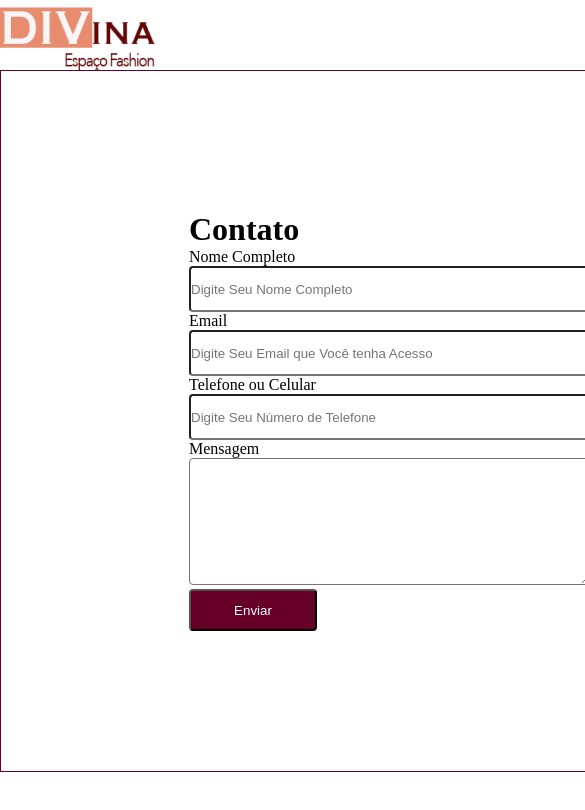
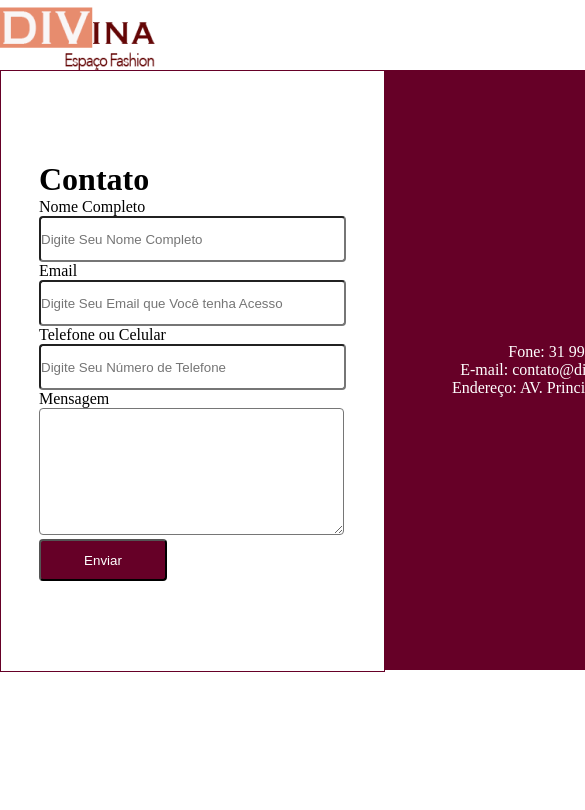
Before and after one commit to ProgrammerEspiffy/HCCChallenge, a plain HTML site: page Contato.html in a window 390 px wide. Shown: the top 810 px of the page, 585 px wide, since content can reach past the window. Drawn offline with Linux system fonts and the light colour scheme.

Commit message:
Mobile And Tablet Update

```diff
--- a/Contato.html
+++ b/Contato.html
@@ -1,5 +1,6 @@
 <!DOCTYPE html>
 <html lang="pt-br">
+
 <head>
     <meta charset="UTF-8">
     <meta http-equiv="X-UA-Compatible" content="IE=edge">
@@ -7,15 +8,19 @@
     <title>Contato Divino</title>
 
     <link rel="stylesheet" href="Estitato.css">
+    <link rel="stylesheet" href="Resposividade_2.css">
 </head>
+
 <body>
+    <!-- Cabeçalho -->
     <nav>
         <img class="Logo" src="src/logo1.png" alt="Divina O Espaço da moda">
-        <div  class="menu">
+        <div class="menu">
             <a href="index.html" class="Navegacão">Home</a>
             <a href="Contato.html" class="Navegacão">Contato</a>
         </div>
     </nav>
+    <!-- principal -->
     <main>
         <div class="Dados">
             <form>
@@ -40,12 +45,13 @@
                 <button type="submit">Enviar</button>
             </form>
 
+            <!--  -->
         </div>
         <div class="Contato-Separardo">
             <p>
                 Fone: 31 99999 9666
                 <br>
-                    E-mail:             contato@divinafashion.com
+                E-mail: contato@divinafashion.com
                 <br>
                 Endereço: AV. Principal, 123 . BH/MG
             </p>
@@ -53,4 +59,5 @@
     </main>
 
 </body>
+
 </html>
--- a/Estilo.css
+++ b/Estilo.css
@@ -61,6 +61,8 @@ button{
     border-radius: 4px;
 }
 footer{
+    position: relative;
+    margin-top: 40px;
     background-color: #660027;
     margin-bottom: 20px;
 }
--- /dev/null
+++ b/Responsividade_1.css
@@ -0,0 +1,76 @@
+/* Celular */
+
+@media(max-width: 600px){
+    nav, nav .menu{
+        width: 600px;
+        display: flex;
+        justify-content: center;
+        flex-wrap: wrap;
+        align-content: center;
+    }
+
+    main{
+        width: 600px;
+        margin: auto;
+        display: flex;
+        flex-direction: column;
+        flex-wrap: wrap;
+        align-content: center;
+    }
+
+    .Banner{
+        display: none;
+    }
+
+    .Text{
+        width: 320px;
+    }
+
+    .Cards{
+        flex-direction: column;
+    }
+    .Card{
+        justify-content: space-between;
+    }
+    footer{
+        width: 600px;
+        height: 120px;
+    }
+}
+
+/* Tablets */
+
+@media(max-width: 1200px){
+    nav, nav .menu{
+        width: 768px;
+        display: flex;
+        justify-content: center;
+        flex-wrap: wrap;
+        align-content: center;
+    }
+
+    main{
+        width: 768px;
+        margin: auto;
+        display: flex;
+        flex-direction: column;
+        flex-wrap: wrap;
+        align-content: center;
+    }
+
+    .Banner{
+        display: none;
+    }
+
+    .Text{
+        width: 768px;
+    }
+
+    .Card{
+        justify-content: space-between;
+    }
+    footer{
+        width: 768px;
+        height: 120px;
+    }
+}
--- /dev/null
+++ b/Resposividade_2.css
@@ -0,0 +1,69 @@
+/* Celular */
+
+@media(max-width: 600px){
+    nav{
+        width: 360px;
+    }
+
+    main{
+        width: 360px;
+
+        display: block;
+    }
+
+    .Dados{
+        width: 360px;
+        height: 600px;
+        display: flex;
+    }
+
+    .Contato-Separardo{
+        width: 360px;
+        height: 120px;
+        text-align: center;
+        display: block;
+    }
+
+    input{
+        width: 300px;
+    }
+
+    textarea{
+        width: 300px;
+    }
+}
+
+/* Tablets */
+@media(max-width: 1200px){
+    nav{
+        width: 768px;
+    }
+
+    main{
+        width: 768px;
+        height: 70px;
+        display: flex;
+    }
+
+    .Dados{
+        width: 768px;
+        height: 600px;
+        display: flex;
+    }
+
+    .Contato-Separardo{
+        width: 768px;
+        height: 600px;
+        display: flex;
+        justify-content: center;
+        text-align: center;
+    }
+
+    input{
+        width: 303px;
+    }
+
+    textarea{
+        width: 303px;
+    }
+}
```
Also changed, not shown: index.html (+34 -10 lines). Lines whose indentation alone changed are shown as unchanged.
